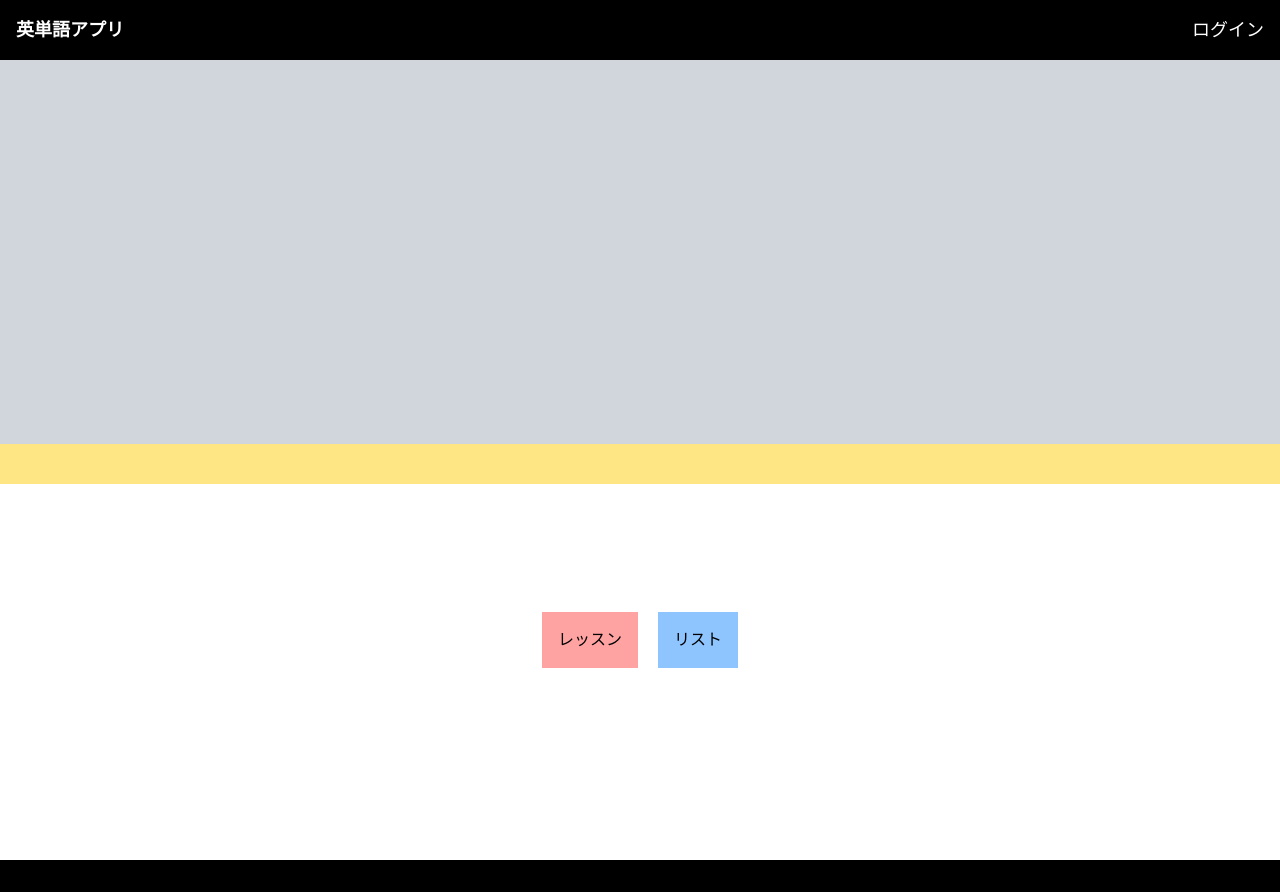
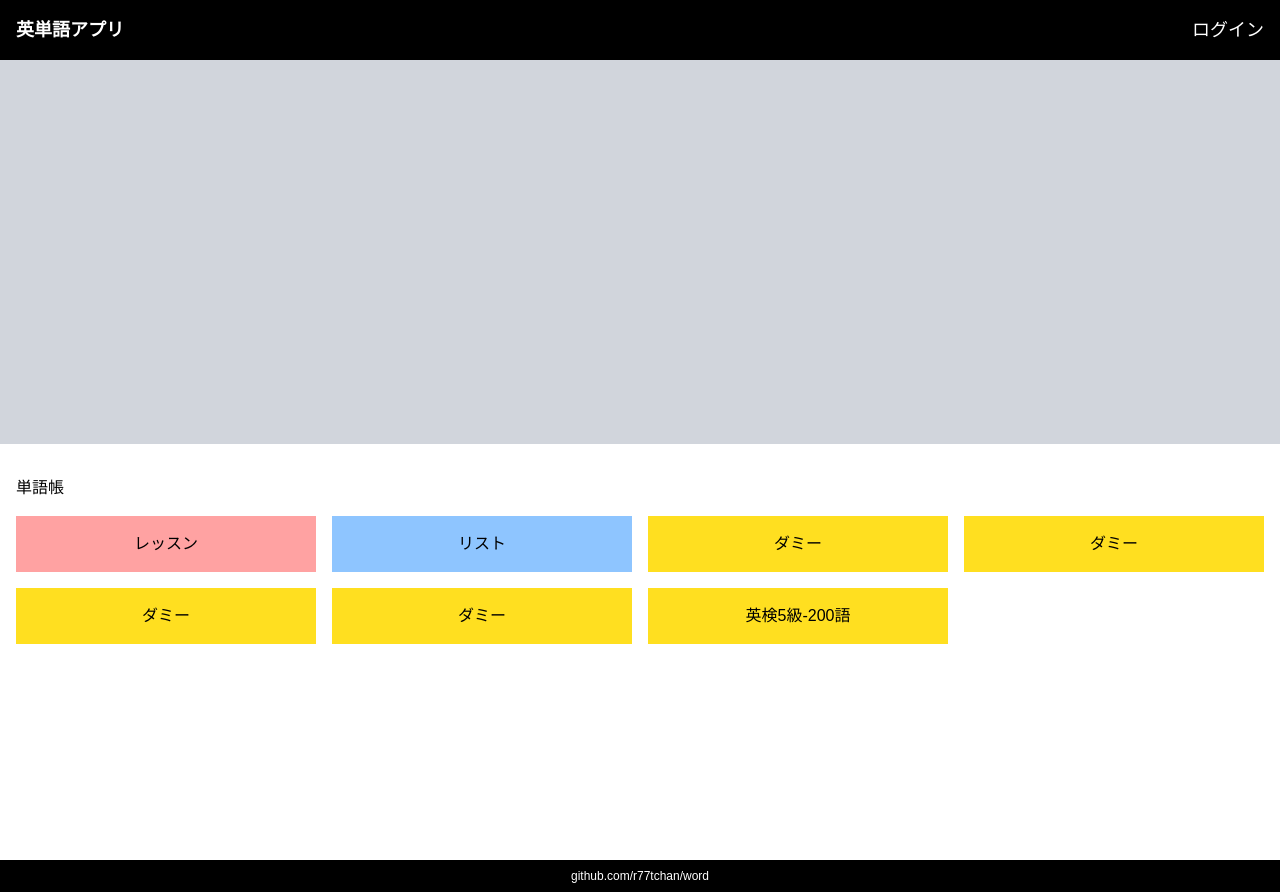
Before and after one commit to r77tchan/word, a Next.js app: page / in a window 1280 px wide. Before the commit the page ends 860 px from the top, so only its background shows below. Built offline with nearby package versions, Linux system fonts and the light colour scheme.

Commit message:
Footer追加

```diff
--- a/app/layout.tsx
+++ b/app/layout.tsx
@@ -2,6 +2,7 @@ import type { Metadata } from "next";
 import { Geist, Geist_Mono } from "next/font/google";
 import "./globals.css";
 import Header from "@/components/Header";
+import Footer from "@/components/Footer";
 
 const geistSans = Geist({
   variable: "--font-geist-sans",
@@ -30,6 +31,7 @@ export default function RootLayout({
       >
         <Header />
         {children}
+        <Footer />
       </body>
     </html>
   );
--- a/app/page.tsx
+++ b/app/page.tsx
@@ -1,17 +1,32 @@
 import Link from "next/link";
+
+const links = [
+  { href: "/lesson", label: "レッスン", className: "bg-red-300" },
+  { href: "/list", label: "リスト", className: "bg-blue-300" },
+  { href: "/", label: "ダミー", className: "bg-yellow-300" },
+  { href: "/", label: "ダミー", className: "bg-yellow-300" },
+  { href: "/", label: "ダミー", className: "bg-yellow-300" },
+  { href: "/", label: "ダミー", className: "bg-yellow-300" },
+  { href: "/", label: "英検5級-200語", className: "bg-yellow-300" },
+];
 
 export default function Home() {
   return (
     <main>
       <div className="h-96 w-full bg-gray-300"></div>
-      <div className="mx-auto h-10 max-w-7xl bg-amber-200"></div>
-      <div className="mt-32 flex justify-center gap-5">
-        <Link href="/lesson" className="bg-red-300 p-4">
-          レッスン
-        </Link>
-        <Link href="/list" className="bg-blue-300 p-4">
-          リスト
-        </Link>
+      <div className="mx-auto max-w-7xl p-4">
+        <h1 className="py-4">単語帳</h1>
+        <div className="grid grid-cols-2 gap-4 md:grid-cols-3 lg:grid-cols-4">
+          {links.map((link, index) => (
+            <Link
+              key={index}
+              href={link.href}
+              className={`${link.className} p-4 text-center`}
+            >
+              {link.label}
+            </Link>
+          ))}
+        </div>
       </div>
     </main>
   );
--- /dev/null
+++ b/components/Footer.tsx
@@ -0,0 +1,15 @@
+export default function Footer() {
+  return (
+    <footer className="bg-bar text-white">
+      <div className="container mx-auto p-2 text-center text-xs">
+        <a
+          href="https://github.com/r77tchan/word"
+          target="_blank"
+          rel="noopener noreferrer"
+        >
+          github.com/r77tchan/word
+        </a>
+      </div>
+    </footer>
+  );
+}
--- a/components/Header.tsx
+++ b/components/Header.tsx
@@ -12,7 +12,7 @@ export default function Header() {
         <nav className="">
           <ul className="flex">
             <li>
-              <Link href="/" className="text-lg block p-4 hover:bg-gray-500">
+              <Link href="/" className="block p-4 text-lg hover:bg-gray-500">
                 ログイン
               </Link>
             </li>
```
